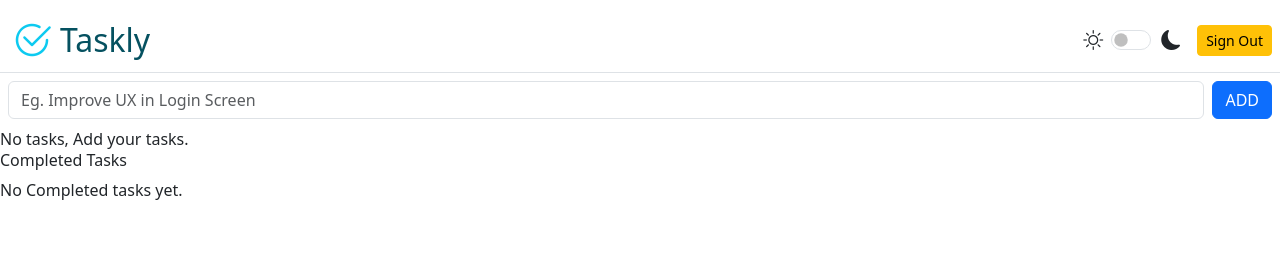
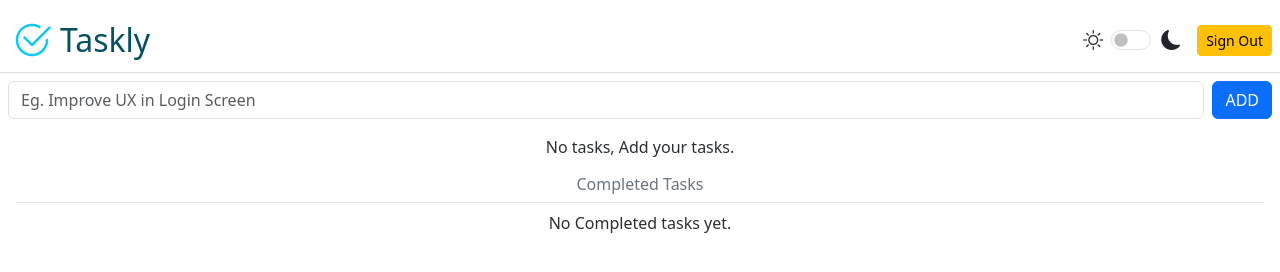
Before and after one commit to dulip-sameera/to-do-jquey-with-firebase, a website built with Vite: page index.html in a window 1280 px wide. Built offline with nearby package versions, Linux system fonts and the light colour scheme.

Commit message:
Style task list section

```diff
--- a/index.html
+++ b/index.html
@@ -36,14 +36,14 @@
         </form>
       </section>
       <div id="task-list-wrapper">
-        <section id="task-list">
-          <div id="no-task">
+        <section id="task-list" class="p-2">
+          <div id="no-task" class="text-center text-secondary-emphasis">
             No tasks, Add your tasks.
           </div>
           <section></section>
-          <section id="completed-task-list">
-            <h6>Completed Tasks</h6>
-            <div id="no-completed-task">No Completed tasks yet.</div>
+          <section id="completed-task-list" class="p-2">
+            <h6 class="text-center text-secondary border-bottom p-2">Completed Tasks</h6>
+            <div id="no-completed-task" class="text-center text-secondary-emphasis">No Completed tasks yet.</div>
             <section></section>
           </section>
         </section>
```
